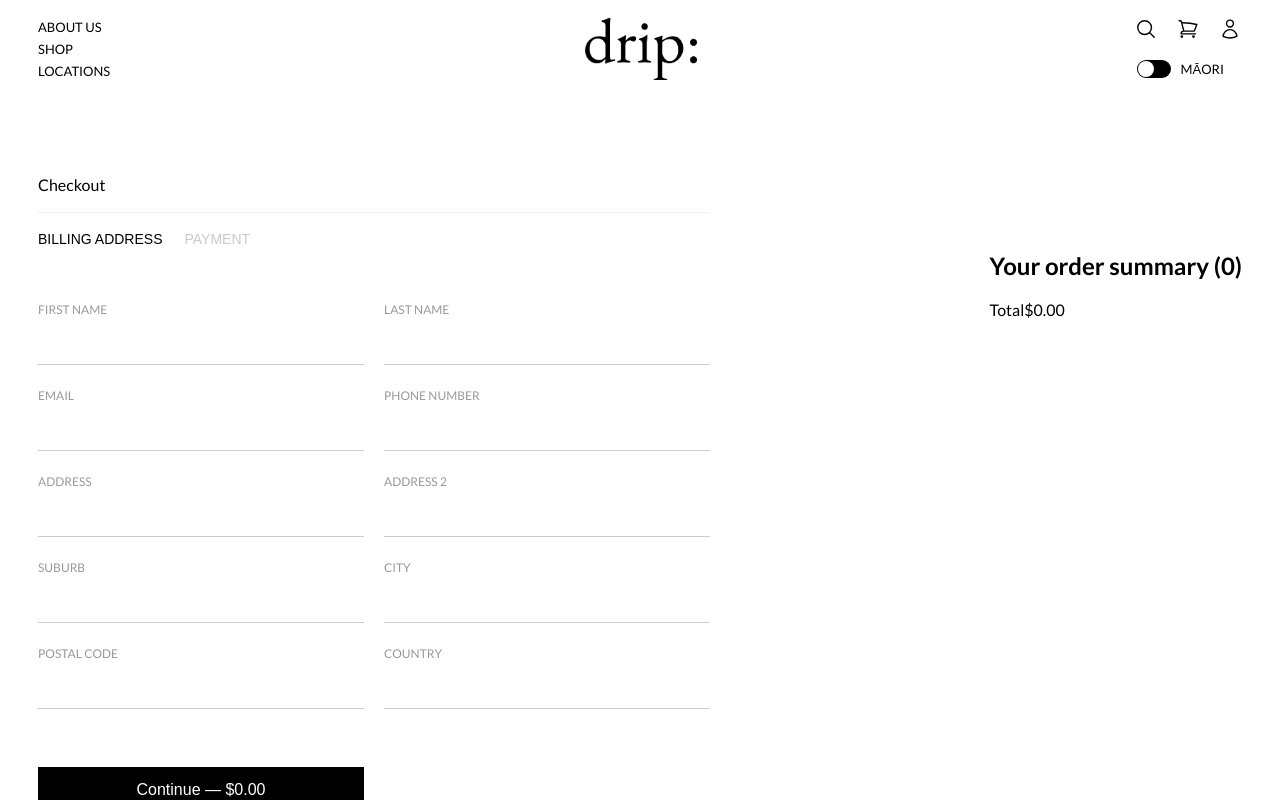
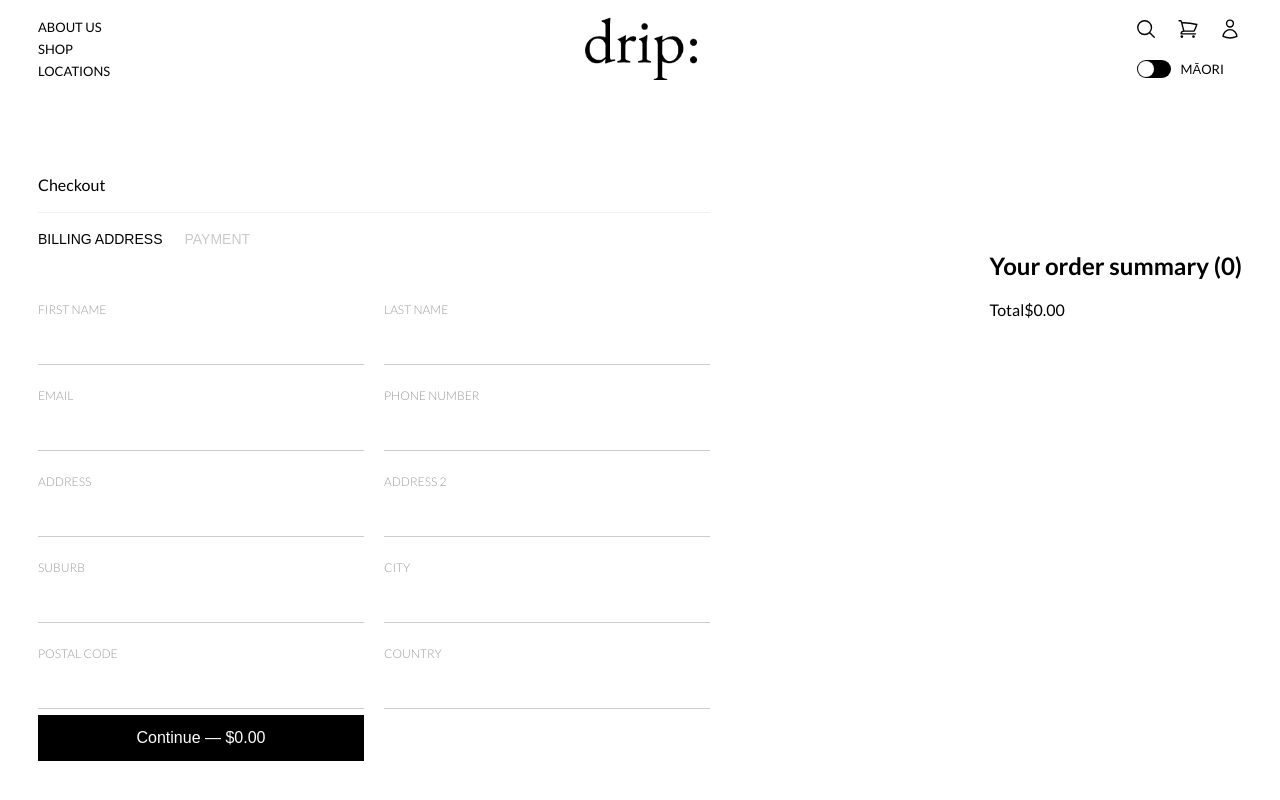
Before and after one commit to james-kwon97/drip, a React (Vite) app: page /checkout in a window 1280 px wide. Shown: the top 800 px of the page. Built offline with nearby package versions, Linux system fonts and the light colour scheme.

Commit message:
Reduced font weight on field labels

```diff
--- a/src/components/Checkout/Checkout.css
+++ b/src/components/Checkout/Checkout.css
@@ -67,6 +67,7 @@
   top: 5px;
   left: 0;
   font-size: 12px;
+  font-weight: 300;
   color: #999;
   text-transform: uppercase;
 }
@@ -112,7 +113,7 @@
   padding: 14px 20px;
   font-size: 16px;
   cursor: pointer;
-  margin-top: 40px;
+  margin-top: -122px;
   width: 326px;
 }
 
```
